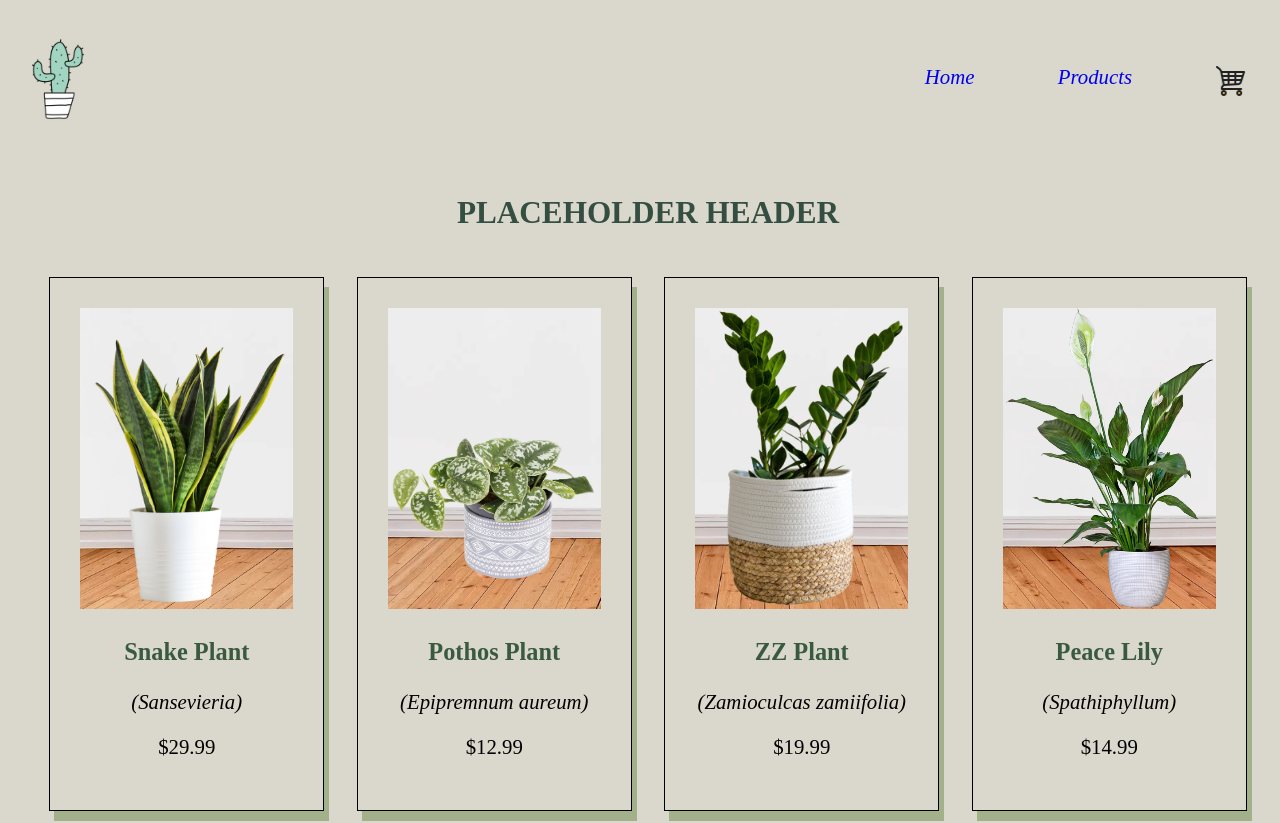
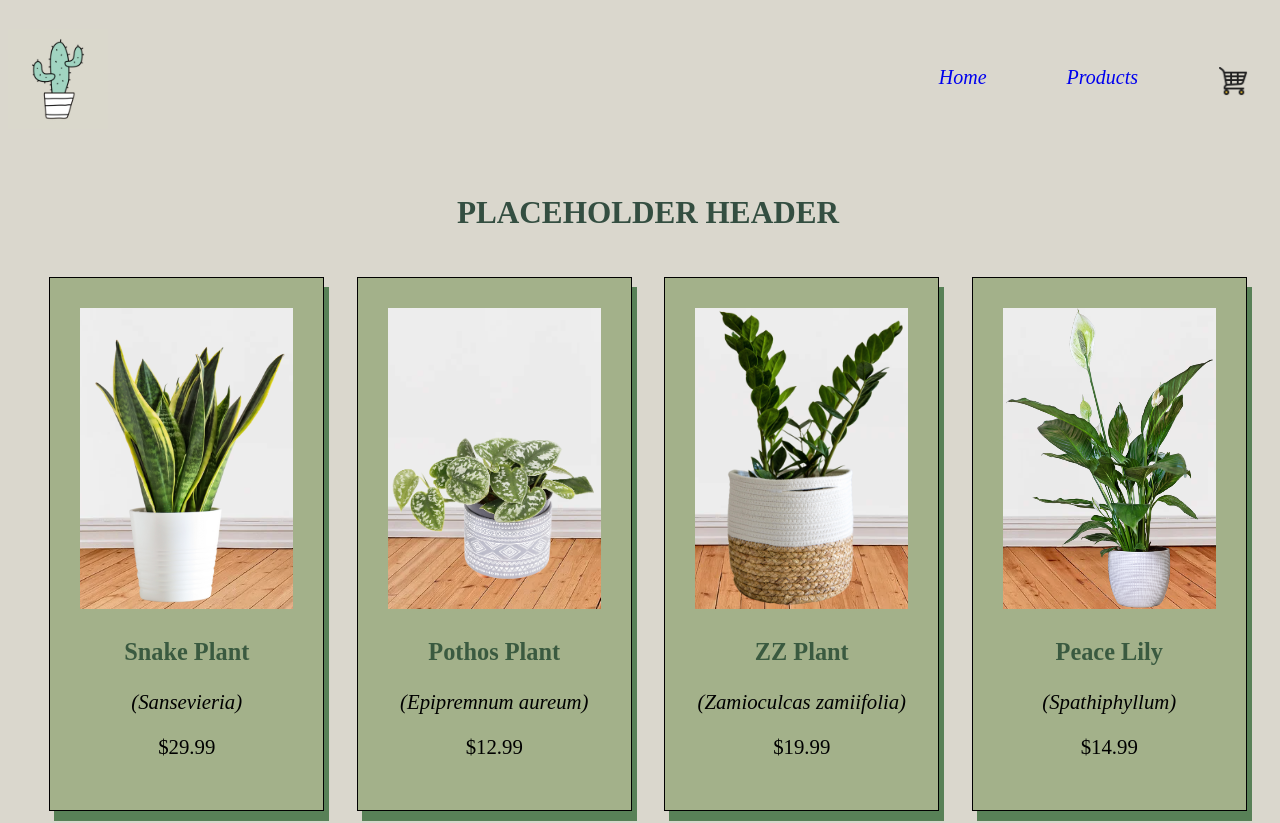
Before and after one commit to EastonA01/CTAC-Agile-Project-Submission, a plain HTML site: page productlisting.html in a window 1280 px wide. Shown: the top 823 px of the page. Drawn offline with Linux system fonts and the light colour scheme.

Commit message:
font sizes

```diff
--- a/styles.css
+++ b/styles.css
@@ -36,7 +36,7 @@ header {
     display: flex;
     justify-content: flex-end;
     font-style: italic;
-    font-size: 1.3em;
+    font-size: 20px;
 }
 .list {
     padding: 2em;
@@ -59,7 +59,8 @@ h4 {
     border-style: solid;
     border-color: black;
     border-width: 1px;
-    box-shadow: 5px 10px #A3b18A;
+    box-shadow: 5px 10px #588157;
+    background-color: #A3b18A;
     padding: 30px;
     margin-top: 10px;
     margin-bottom: 20px;
```
Also changed, not shown: index.html (+0 -3 lines).
